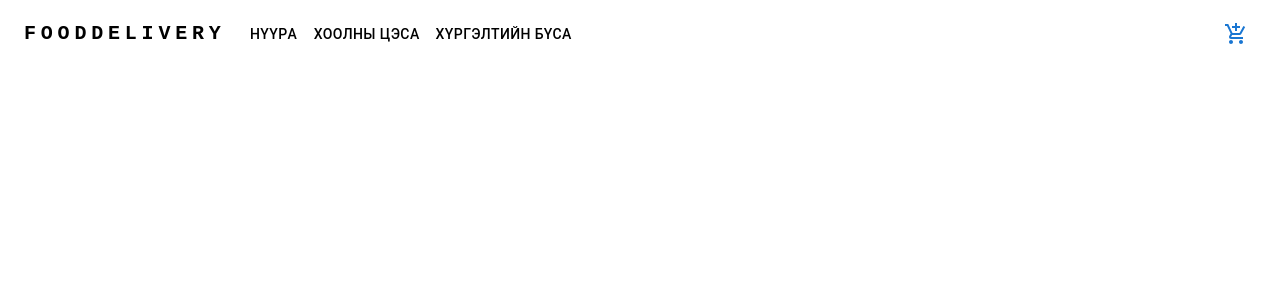
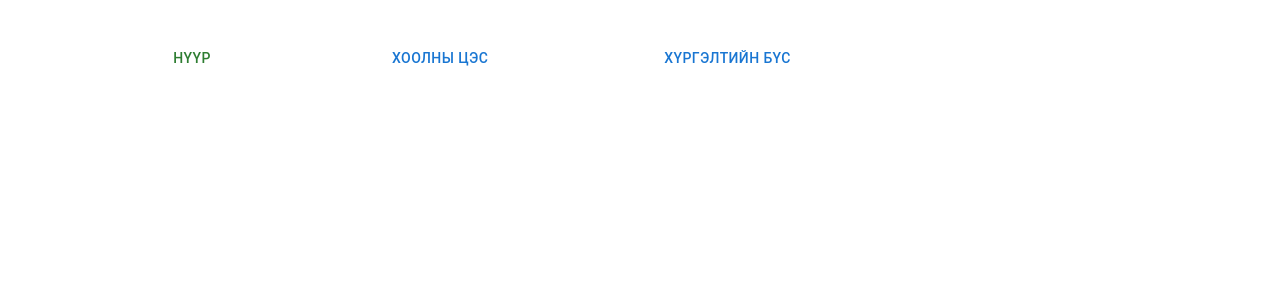
Before and after one commit to LEAP-MNG-1f/Tengis-Food-Delivery, a Next.js app in the folder front-end/: page / in a window 1280 px wide. Shown: the top 300 px of the page. Built offline with nearby package versions, Linux system fonts and the light colour scheme.

Commit message:
head nemsen

```diff
--- /dev/null
+++ b/front-end/src/app/components/Card.tsx
@@ -0,0 +1,18 @@
+type CardPropsType={
+    img:string;
+    title:string;
+    price:number;
+    discount?:number;
+    color?:"red";
+};
+
+export const Card =(props: CardPropsType)=>{
+    return(
+        <div>
+            <div>{props.img} </div>
+            <p>{props.title}</p>
+            <p>{props.price}</p>
+
+        </div>
+    )
+}
--- a/front-end/src/app/page.tsx
+++ b/front-end/src/app/page.tsx
@@ -1,35 +1,13 @@
 "use client";
 import { useEffect } from "react";
+import { Card } from "./components/Card";
 import * as React from 'react';
-import Box from '@mui/material/Box';
-import Toolbar from '@mui/material/Toolbar';
-import IconButton from '@mui/material/IconButton';
-import Typography from '@mui/material/Typography';
-import Container from '@mui/material/Container';
+import ImageList from '@mui/material/ImageList';
+import ImageListItem from '@mui/material/ImageListItem';
+import Stack from '@mui/material/Stack';
 import Button from '@mui/material/Button';
-import AdbIcon from '@mui/icons-material/Adb';
-import AddShoppingCartIcon from '@mui/icons-material/AddShoppingCart';
-import Stack from '@mui/material/Stack';
 
 export default function Home() {
-
-
-const pages = ['Нүүр', 'ХООЛНЫ ЦЭС', 'ХҮРГЭЛТИЙН БҮС'];
-const settings = ['Profile', 'Account', 'Dashboard', 'Logout'];
-  const [anchorElNav, setAnchorElNav] = React.useState<null | HTMLElement>(null);
-  const [anchorElUser, setAnchorElUser] = React.useState<null | HTMLElement>(null);
-  const handleOpenNavMenu = (event: React.MouseEvent<HTMLElement>) => {
-    setAnchorElNav(event.currentTarget);
-  };
-  const handleOpenUserMenu = (event: React.MouseEvent<HTMLElement>) => {
-    setAnchorElUser(event.currentTarget);
-  };
-  const handleCloseNavMenu = () => {
-    setAnchorElNav(null);
-  };
-  const handleCloseUserMenu = () => {
-    setAnchorElUser(null);
-  };
   const fetchData = async () => {
     try {
       const response = await fetch("http://localhost:8000 ");
@@ -42,63 +20,60 @@ const settings = ['Profile', 'Account', 'Dashboard', 'Logout'];
   useEffect(() => {
     fetchData();
   }, []);
+const itemData = [
+  {
+    img: 'https://images.unsplash.com/photo-1551963831-b3b1ca40c98e',
+    title: 'Breakfast',
+  },
+  {
+    img: 'https://images.unsplash.com/photo-1551782450-a2132b4ba21d',
+    title: 'Burger',
+  },]
 
   return (
-      <Container maxWidth="xl" sx={{ color: 'inherit',}}>
-        <Toolbar disableGutters>
-          <Typography
-            variant="h6"
-            noWrap
-            component="a"
-            href="#app-bar-with-responsive-menu"
-            sx={{
-              mr: 2,
-              display: { xs: 'none', md: 'flex' },
-              fontFamily: 'monospace',
-              fontWeight: 700,
-              letterSpacing: '.3rem',
-              color: 'black',
-              textDecoration: 'none',
-            }}
-          >
-            FOODDELIVERY
-          </Typography>
-          <AdbIcon sx={{ display: { xs: 'flex', md: 'none' }, mr: 1 }} />
-          <Typography
-            variant="h5"
-            noWrap
-            component="a"
-            href="#app-bar-with-responsive-menu"
-            sx={{
-              mr: 2,
-              display: { xs: 'flex', md: 'none' },
-              flexGrow: 1,
-              fontFamily: 'monospace',
-              fontWeight: 700,
-              letterSpacing: '.3rem',
-              color: 'inherit',
-              textDecoration: 'none',
-            }}
-          >
-            LOGO
-          </Typography>
-          <Box sx={{ flexGrow: 1, display: { xs: 'flex', md: 'flex' } }}>
-            {pages.map((page) => (
-              <Button
-                key={page}
-                onClick={handleCloseNavMenu}
-                sx={{ my: 2, color: 'black', display: 'block' }}
-              >
-                {page}
-                a
-              </Button>
-            ))}
-          </Box>
-          <Stack>
-           <IconButton color="primary" aria-label="add to shopping cart">
-              <AddShoppingCartIcon />
-           </IconButton>
-          </Stack>
-        </Toolbar>
-      </Container>
+     <div >
+          <Stack direction="row" spacing={20} ml={20} mt={5}>
+      <Button color="success">Нүүр</Button>
+       <Button >ХООЛНЫ ЦЭС</Button>
+        <Button>ХҮРГЭЛТИЙН БҮС</Button>
+
+    </Stack>
+      {/* <ImageList sx={{ width: 500, height: 450 }} cols={3} rowHeight={164}>
+  {itemData.map((item) => (
+    <ImageListItem key={item.img}>
+      <img
+        srcSet={`${item.img}?w=164&h=164&fit=crop&auto=format&dpr=2 2x`}
+        src={`${item.img}?w=164&h=164&fit=crop&auto=format`}
+        alt={item.title}
+        loading="lazy"
+      />  <Card img="" title="Breakfast" price={19800}/>
+    </ImageListItem>
+  ))}
+</ImageList>
+
+         <ImageList sx={{ width: 500, height: 450 }} cols={3} rowHeight={164}>
+  {itemData.map((item) => (
+    <ImageListItem key={item.img}>
+      <img
+        srcSet={`${item.img}?w=164&h=164&fit=crop&auto=format&dpr=2 2x`}
+        src={`${item.img}?w=164&h=164&fit=crop&auto=format`}
+        alt={item.title}
+        loading="lazy"
+      />  <Card img="" title="Burger" price={14800}/>
+    </ImageListItem>
+  ))}
+</ImageList>
+   <ImageList sx={{ width: 500, height: 450 }} cols={3} rowHeight={164}>
+  {itemData.map((item) => (
+    <ImageListItem key={item.img}>
+      <img
+        srcSet={`${item.img}?w=164&h=164&fit=crop&auto=format&dpr=2 2x`}
+        src={`${item.img}?w=164&h=164&fit=crop&auto=format`}
+        alt={item.title}
+        loading="lazy"
+      />  <Card img="" title="Burger" price={14800}/>
+    </ImageListItem>
+  ))}
+</ImageList> */}
+     </div>
   );}
```
Also changed, not shown: front-end/public/salad.jpg (added), front-end/src/app/components/Drawer.tsx (added).
